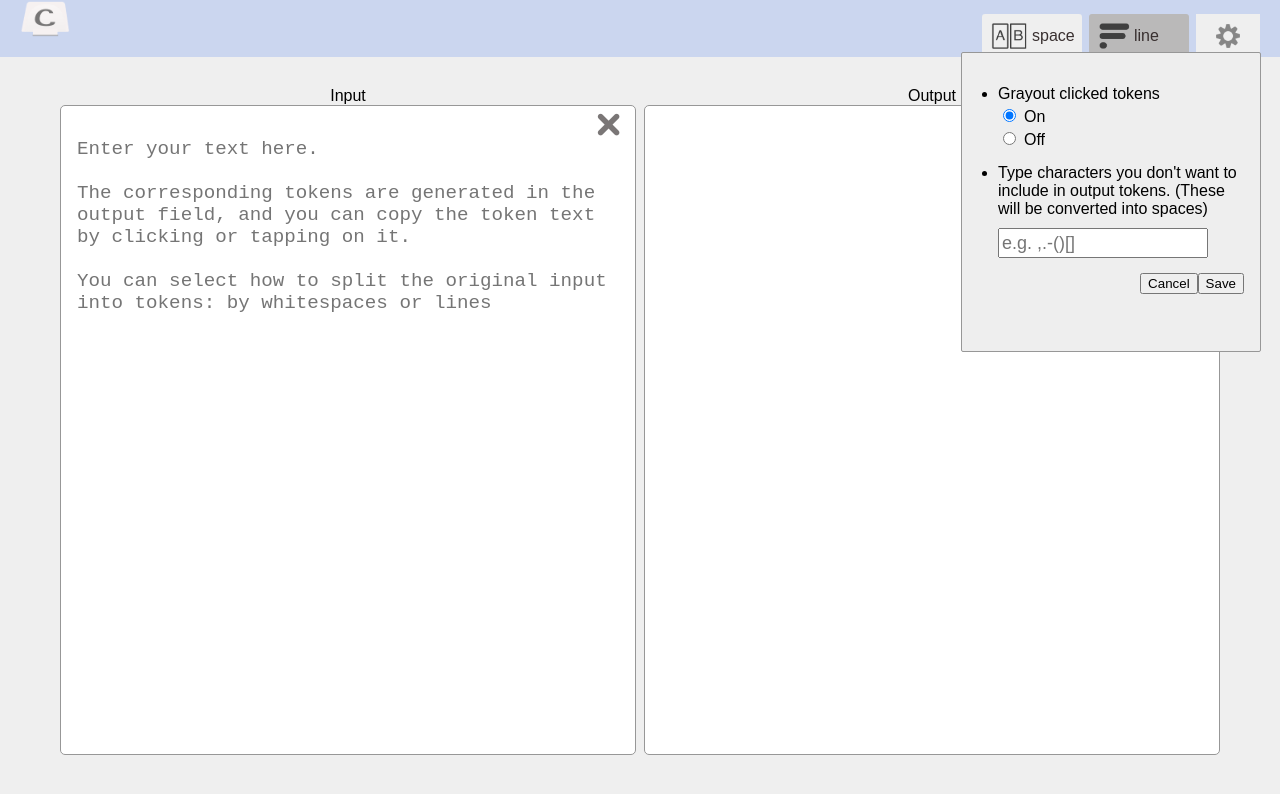
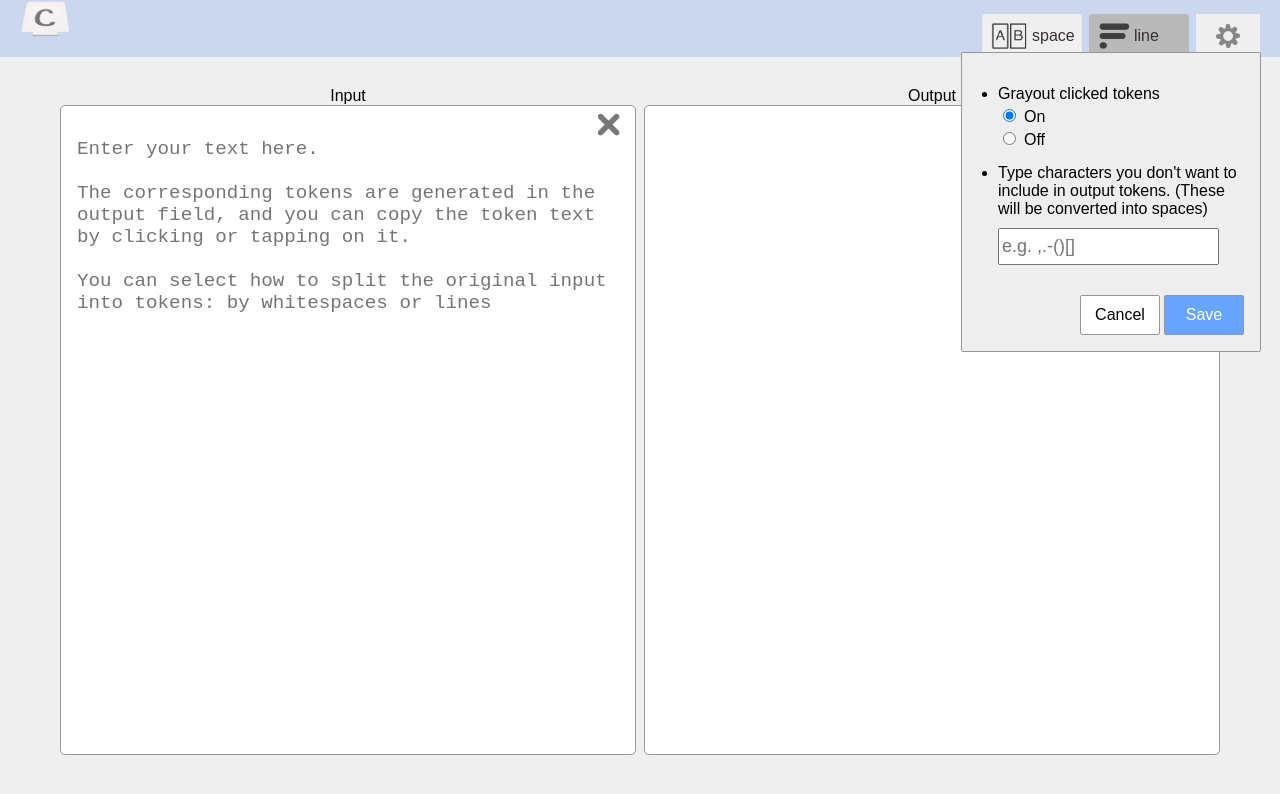
Before and after one commit to Lulkafe/CopyTokenizer, a React app: page / in a window 1280 px wide. Shown: the top 794 px of the page. Built offline with nearby package versions, Linux system fonts and the light colour scheme.

Commit message:
Adjusted layout/colors of setting window

```diff
--- a/src/components.tsx
+++ b/src/components.tsx
@@ -32,6 +32,9 @@ export default function App () {
 function Header (props) {
 
     const isMobile = props.isMobile;
+
+    //Used to align the site icon to center,
+    //and the setting icon to the right
     const DummyNavItem = () =>
         <span id='nav-bar__dummy-item'></span>
 
--- a/src/sass/nav-bar.sass
+++ b/src/sass/nav-bar.sass
@@ -33,7 +33,7 @@
     left: -235px
     width: 300px
     height: 300px
-    padding: 16px
+    padding: 16px 16px 0 16px
     z-index: 255
     background-color: #EEEEEE
     border: 1px solid #979797
@@ -42,8 +42,15 @@
     text-align: left
 
 .setting-window__btn-wrapper
-    height: auto
+    margin-top: 30px
     text-align: right
+
+.setting-window__btn-wrapper button
+    width: 80px
+    height: 40px
+    border: 1px solid #979797
+    border-radius: 2px
+    font-size:16px
 
 .setting-window__item-wrapper
     margin-bottom: 15px
@@ -55,18 +62,20 @@
     margin-top: 6px
 
 #setting-window__save-button
-
+    background: #69A5FF
+    margin-left: 4px
+    color: white
 
 #setting-window__cancel-button
-
+    background: white
 
 #setting-window ul
     padding-left: 20px
 
 #setting-window__user-input
     margin-top: 10px
-    width: 210px
-    height: 30px
+    width: 90%
+    height: 37px
     font-size: 18px
 
 #site-logo
```
